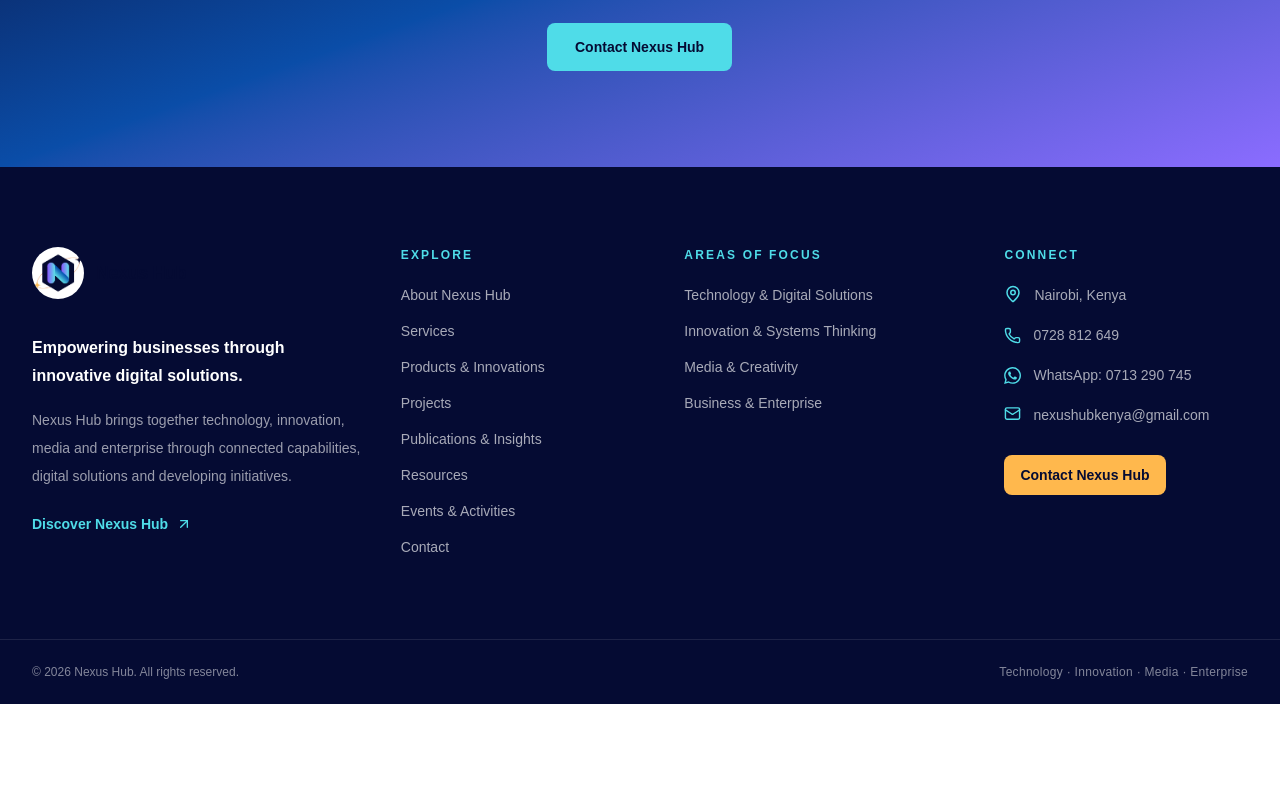
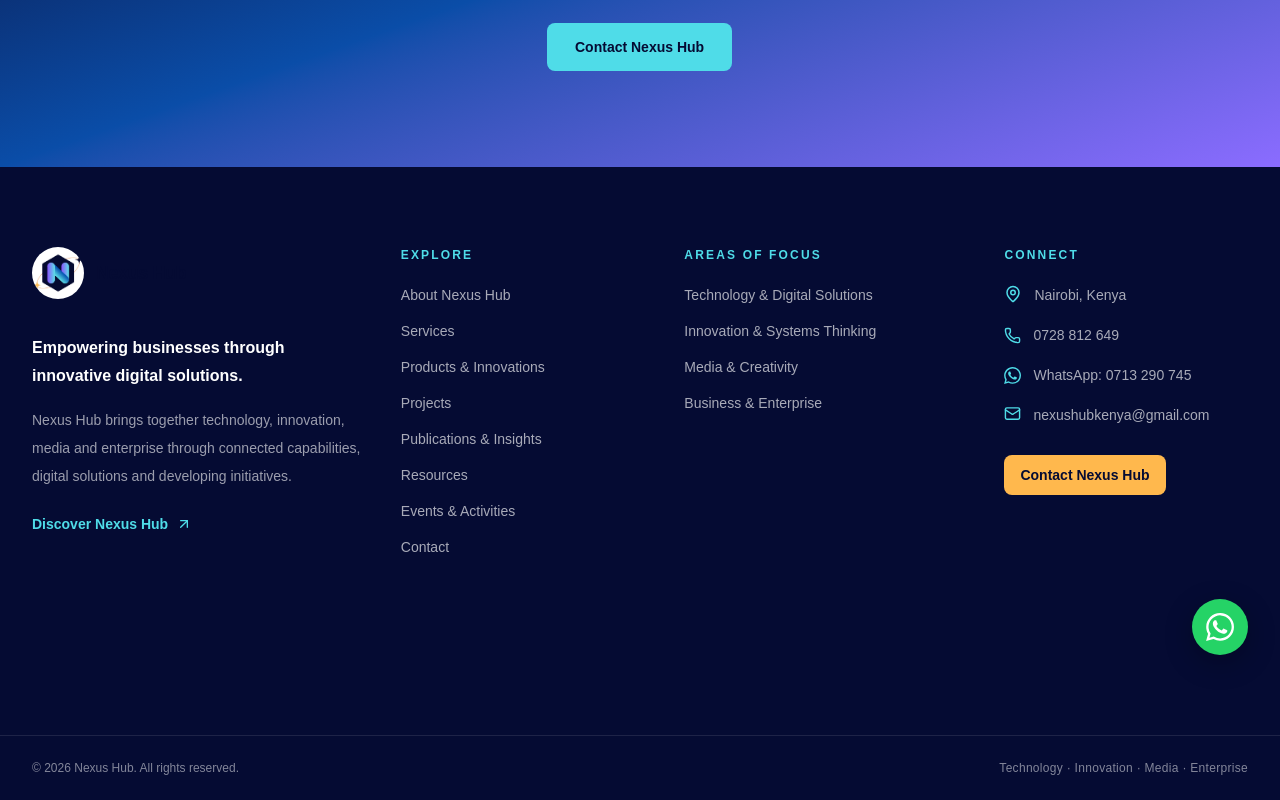
Before and after one commit to hlestakovjames/nexushub-frontend, a Next.js app: page / in a window 1280 px wide. Shown: the part 5597-6397 px from the top of the page. Before the commit the page ends 6301 px from the top, so only its background shows below. Built offline with nearby package versions, Linux system fonts and the light colour scheme.

Commit message:
Add separate floating WhatsApp button within footer

```diff
--- a/components/navigation/Footer.tsx
+++ b/components/navigation/Footer.tsx
@@ -95,7 +95,7 @@ export default function Footer() {
                 </a>
               </li>
               <li>
-                <a href="https://wa.me/254713290745" target="_blank" rel="noreferrer" className={`footer-whatsapp-enter flex items-center gap-3 ${linkClass}`}>
+                <a href="https://wa.me/254713290745" target="_blank" rel="noreferrer" className={`flex items-center gap-3 ${linkClass}`}>
                   <svg viewBox="0 0 24 24" fill="currentColor" className="h-[17px] w-[17px] shrink-0 text-[#4FDCE8]" aria-hidden="true">
                     <path d="M20.52 3.48A11.86 11.86 0 0 0 12.08 0C5.52 0 .18 5.34.18 11.9c0 2.1.55 4.15 1.6 5.96L.1 24l6.28-1.65a11.88 11.88 0 0 0 5.7 1.45h.01c6.55 0 11.9-5.34 11.9-11.9 0-3.18-1.24-6.16-3.47-8.42Zm-8.44 18.3h-.01a9.87 9.87 0 0 1-5.03-1.38l-.36-.21-3.73.98 1-3.64-.24-.37a9.88 9.88 0 1 1 8.37 4.62Zm5.42-7.4c-.3-.15-1.78-.88-2.05-.98-.28-.1-.48-.15-.69.15-.2.3-.79.98-.97 1.18-.18.2-.36.23-.66.08-.3-.15-1.25-.46-2.38-1.47-.88-.79-1.48-1.76-1.65-2.06-.17-.3-.02-.46.13-.61.13-.13.3-.36.45-.54.15-.18.2-.3.3-.5.1-.2.05-.38-.02-.53-.08-.15-.69-1.66-.94-2.27-.25-.6-.5-.52-.69-.53h-.58c-.2 0-.53.08-.81.38-.28.3-1.06 1.04-1.06 2.54s1.09 2.95 1.24 3.15c.15.2 2.15 3.28 5.2 4.6.73.32 1.3.51 1.75.65.74.23 1.41.2 1.94.12.59-.09 1.78-.73 2.03-1.43.25-.7.25-1.3.18-1.43-.08-.13-.28-.2-.58-.35Z" />
                   </svg>
@@ -117,6 +117,21 @@ export default function Footer() {
             </Link>
           </div>
         </div>
+
+        <div className="mt-10 flex justify-end">
+          <a
+            href="https://wa.me/254713290745"
+            target="_blank"
+            rel="noreferrer"
+            aria-label="Start a WhatsApp conversation with Nexus Hub"
+            title="Chat with Nexus Hub on WhatsApp"
+            className="footer-whatsapp-float inline-flex h-14 w-14 items-center justify-center rounded-full bg-[#25D366] text-white shadow-[0_8px_28px_rgba(0,0,0,0.28)] transition-shadow hover:shadow-[0_12px_34px_rgba(0,0,0,0.38)] focus-visible:outline-none focus-visible:ring-4 focus-visible:ring-[#25D366]/40 focus-visible:ring-offset-4 focus-visible:ring-offset-[#050B33]"
+          >
+            <svg viewBox="0 0 24 24" fill="currentColor" className="h-7 w-7" aria-hidden="true">
+              <path d="M20.52 3.48A11.86 11.86 0 0 0 12.08 0C5.52 0 .18 5.34.18 11.9c0 2.1.55 4.15 1.6 5.96L.1 24l6.28-1.65a11.88 11.88 0 0 0 5.7 1.45h.01c6.55 0 11.9-5.34 11.9-11.9 0-3.18-1.24-6.16-3.47-8.42Zm-8.44 18.3h-.01a9.87 9.87 0 0 1-5.03-1.38l-.36-.21-3.73.98 1-3.64-.24-.37a9.88 9.88 0 1 1 8.37 4.62Zm5.42-7.4c-.3-.15-1.78-.88-2.05-.98-.28-.1-.48-.15-.69.15-.2.3-.79.98-.97 1.18-.18.2-.36.23-.66.08-.3-.15-1.25-.46-2.38-1.47-.88-.79-1.48-1.76-1.65-2.06-.17-.3-.02-.46.13-.61.13-.13.3-.36.45-.54.15-.18.2-.3.3-.5.1-.2.05-.38-.02-.53-.08-.15-.69-1.66-.94-2.27-.25-.6-.5-.52-.69-.53h-.58c-.2 0-.53.08-.81.38-.28.3-1.06 1.04-1.06 2.54s1.09 2.95 1.24 3.15c.15.2 2.15 3.28 5.2 4.6.73.32 1.3.51 1.75.65.74.23 1.41.2 1.94.12.59-.09 1.78-.73 2.03-1.43.25-.7.25-1.3.18-1.43-.08-.13-.28-.2-.58-.35Z" />
+            </svg>
+          </a>
+        </div>
       </div>
 
       <div className="border-t border-white/10">
```
